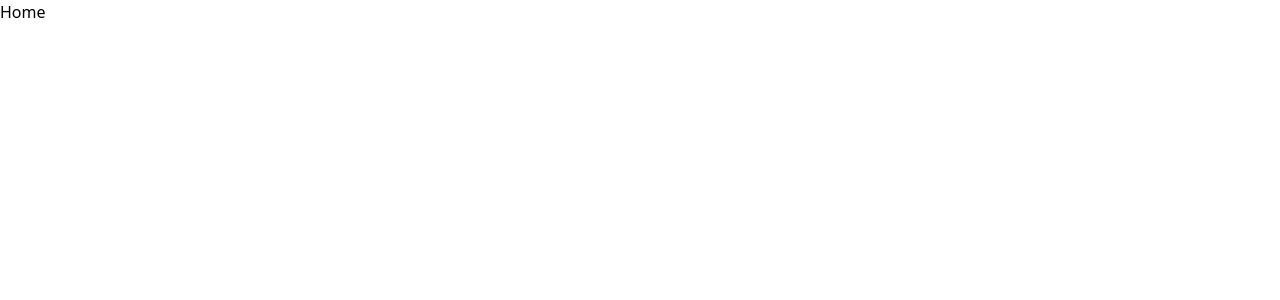
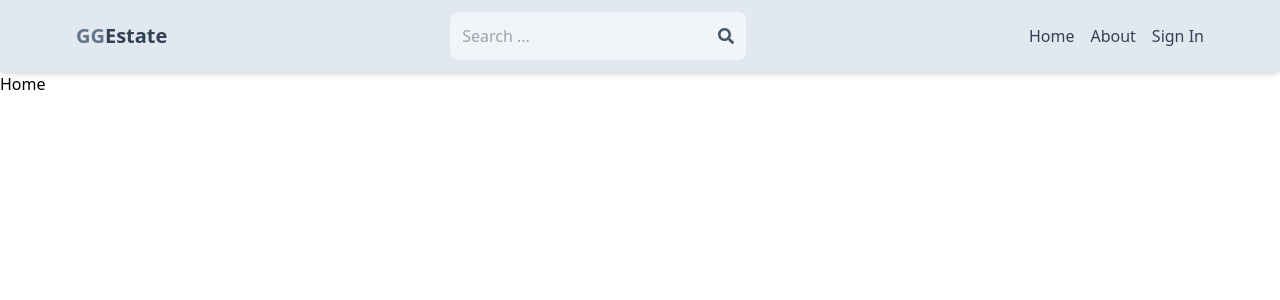
Before and after one commit to gurokirta/mern-estate, a React (Vite) app in the folder client/: page / in a window 1280 px wide. Shown: the top 300 px of the page. Built offline with nearby package versions, Linux system fonts and the light colour scheme.

Commit message:
created header component

```diff
--- a/client/package.json
+++ b/client/package.json
@@ -12,6 +12,7 @@
   "dependencies": {
     "react": "^18.2.0",
     "react-dom": "^18.2.0",
+    "react-icons": "^4.11.0",
     "react-router-dom": "^6.16.0"
   },
   "devDependencies": {
--- a/client/src/App.jsx
+++ b/client/src/App.jsx
@@ -4,11 +4,13 @@
 import Profile from "./Pages/Profile";
 import SignIn from "./Pages/SignIn";
 import SignUp from "./Pages/SignUp";
+import Header from "./components/Header";
 
 function App() {
   return (
     <>
       <BrowserRouter>
+        <Header />
         <Routes>
           <Route path="/" element={<Home />} />
           <Route path="/about" element={<About />} />
--- /dev/null
+++ b/client/src/components/Header.jsx
@@ -0,0 +1,38 @@
+import { Link } from "react-router-dom";
+
+import { FaSearch } from "react-icons/fa";
+
+export default function Header() {
+  return (
+    <header className="bg-slate-200 shadow-md">
+      <div className="flex justify-between max-w-6xl mx-auto p-3 items-center">
+        <Link to={"/"}>
+          <h1 className="font-bold text-sm sm:text-xl flex flex-wrap">
+            <span className="text-slate-500">GG</span>
+            <span className="text-slate-700">Estate</span>
+          </h1>
+        </Link>
+
+        <form className="bg-slate-100 p-3 rounded-lg flex items-center">
+          <input
+            type="text"
+            placeholder="Search ..."
+            className="bg-transparent focus:outline-none w-24 sm:w-64"
+          />
+          <FaSearch className="text-slate-600" />
+        </form>
+        <ul className="flex gap-4">
+          <Link to={"/"}>
+            <li className="hidden sm:inline text-slate-700 hover:underline">Home</li>
+          </Link>
+          <Link to={"/about"}>
+            <li className="hidden sm:inline text-slate-700 hover:underline">About</li>
+          </Link>
+          <Link to={"/sign-in"}>
+            <li className="text-slate-700 hover:underline">Sign In</li>
+          </Link>
+        </ul>
+      </div>
+    </header>
+  );
+}
```
Also changed, not shown: 1 other file (tests, documents, lock files or other folders).
